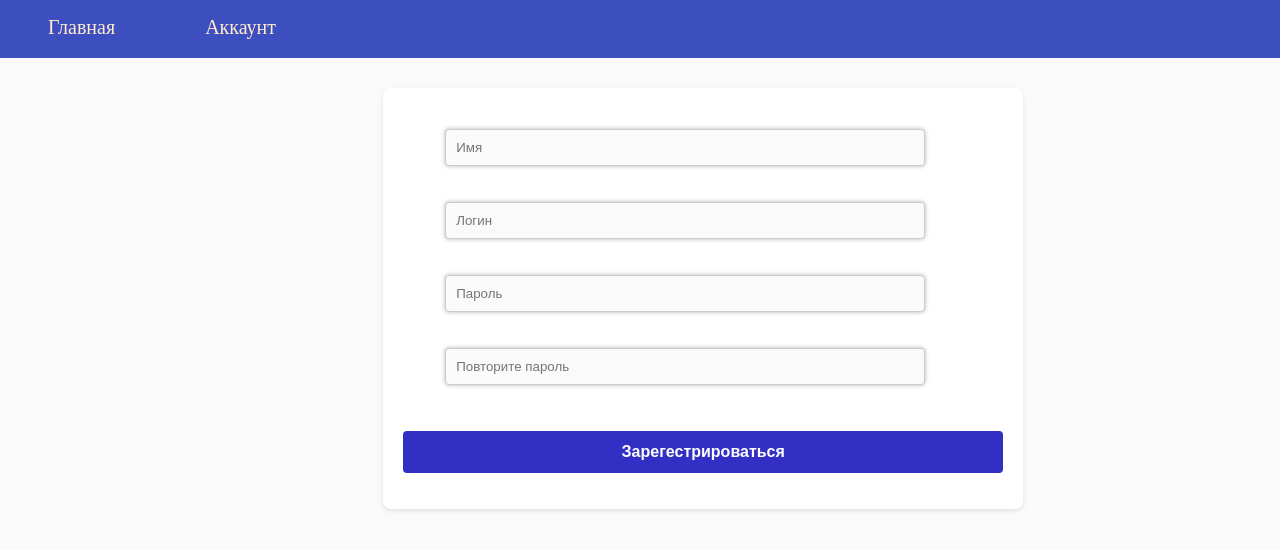
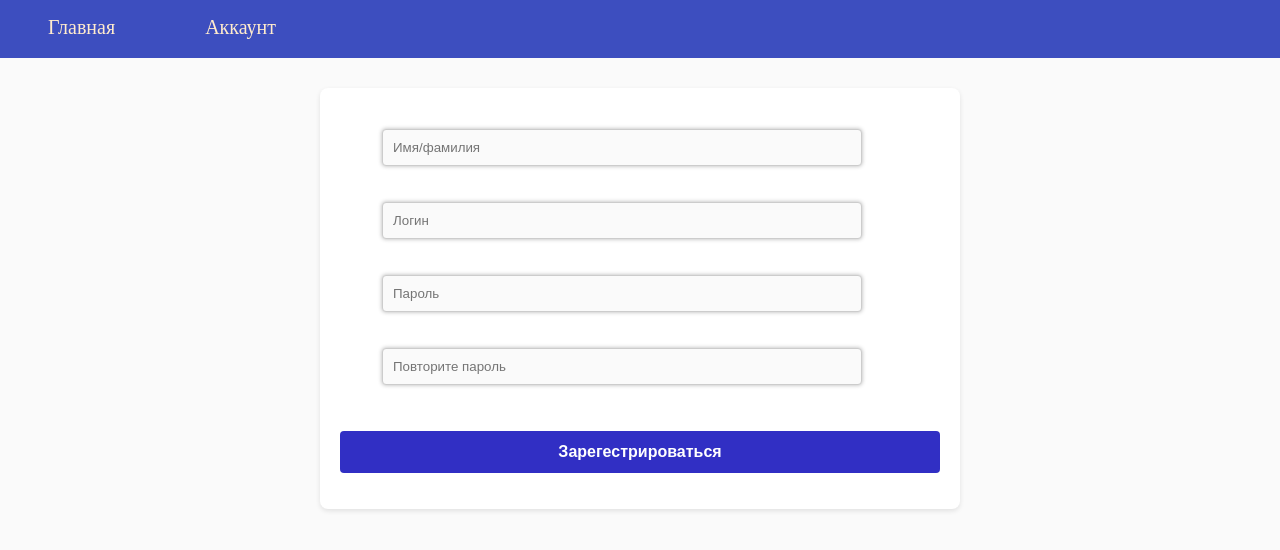
Before and after one commit to AkulovAlex/site_for_tutor, a Flask app: page /regestration in a window 1280 px wide. Shown: the top 550 px of the page. Run offline with Flask 3, Linux system fonts and the light colour scheme.

Commit message:
Some-change

```diff
--- a/static/css/style.css
+++ b/static/css/style.css
@@ -56,7 +56,6 @@ input[type='submit'] {
 .reg-form {
     position: relative;
     margin-top: 40px;
-    margin-left: 10%;
 }
 
 .flash.error{
--- a/templates/login.html
+++ b/templates/login.html
@@ -1,8 +1,5 @@
 {% include 'header.htm' %}
 <div class="reg-form">
-    {% for cat, msg in get_flashed_messages(True) %}
-    <div class="flash {{cat}}">{{msg}}</div>
-    {% endfor %}
 {% block content %}
     <form action="/login" method="post" class="form-login">
     <p><label></label><input type="text" name="username" placeholder="Логин" value="" required />
--- a/templates/regestration.html
+++ b/templates/regestration.html
@@ -4,7 +4,7 @@
         <div class="flash {{cat}}">{{msg}}</div>
     {% endfor %}
 <form class="regestration" action="{{url_for('regestration')}}" method="post" class="form-contact">
-    <p><label></label><input type="text" name="name" placeholder="Имя" value="" required />
+    <p><label></label><input type="text" name="name" placeholder="Имя/фамилия" value="" required />
     <p><label></label><input type="text" name="username" placeholder="Логин" value="" required />
     <p><label></label><input type="text" name="password" placeholder="Пароль" value="" required />
     <p><label></label><input type="text" name="password2" placeholder="Повторите пароль" value="" required />
```
Also changed, not shown: flsite.db.
